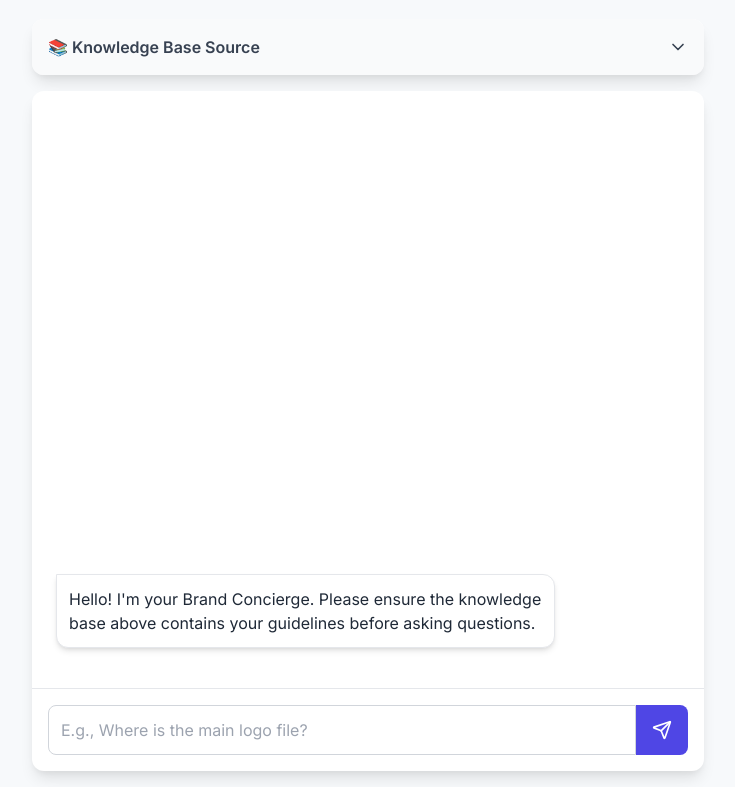
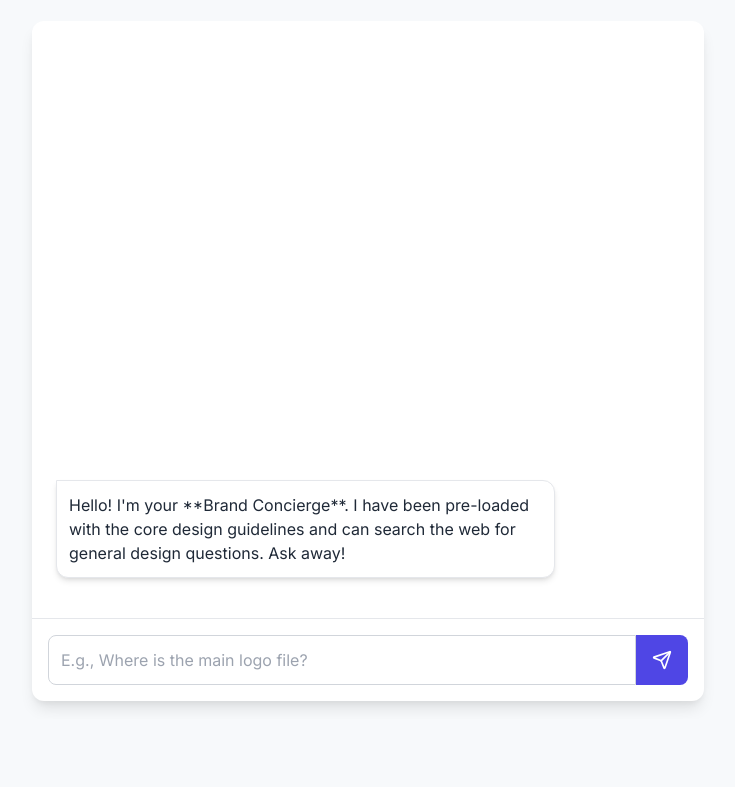
Before and after one commit to rachelboylsonsnyk/brand-concierge-hackathon, a website: page index.html in a window 1280 px wide. Shown: the part 81-868 px from the top of the page, without its empty margins (272-1007 px from the left). After the commit the page ends 800 px from the top, so only its background shows below. Drawn offline with nearby package versions, Linux system fonts and the light colour scheme.

Commit message:
Update index.html

```diff
--- a/index.html
+++ b/index.html
@@ -18,11 +18,11 @@
             padding: 1rem;
         }
         .chat-container {
-            height: 65vh;
-            max-height: 75vh;
+            height: 75vh; /* Increased height after removing KB input */
+            max-height: 80vh;
             overflow-y: auto;
             display: flex;
-            flex-direction: column-reverse; /* Start chat at the bottom */
+            flex-direction: column-reverse;
         }
         .card {
             background-color: white;
@@ -47,17 +47,6 @@
             </h1>
             <p class="text-gray-500 text-sm">Your instant guide to design guidelines and assets. Ask away!</p>
         </header>
-
-        <div id="knowledgeBaseCard" class="card rounded-xl mb-4 transition-all duration-300 overflow-hidden">
-            <button onclick="toggleKnowledgeBase()" class="w-full text-left p-4 bg-gray-50 hover:bg-gray-100 flex justify-between items-center text-gray-700 font-semibold">
-                <span>📚 Knowledge Base Source</span>
-                <i id="toggleIcon" data-lucide="chevron-down" class="w-5 h-5 transition-transform duration-300"></i>
-            </button>
-            <div id="knowledgeBaseContentWrapper" class="p-4 border-t border-gray-200 hidden">
-                <p class="text-sm text-gray-500 mb-2">Paste your design guidelines or knowledge document text below. The AI will *only* answer based on this content.</p>
-                <textarea id="knowledgeBaseInput" rows="6" class="w-full p-2 border border-gray-300 rounded-lg focus:ring-indigo-500 focus:border-indigo-500 text-sm" placeholder="Paste all your design guidelines, asset locations, and brand rules here..."></textarea>
-            </div>
-        </div>
 
         <div class="card rounded-xl flex flex-col h-[85vh]">
 
@@ -84,33 +73,21 @@
     </div>
 
     <script>
+        // Use the successful proxy endpoint
         const apiUrl = '/api/proxy';
+
+        // UI elements
         const chatMessages = document.getElementById('chatMessages');
         const userInput = document.getElementById('userInput');
         const sendButton = document.getElementById('sendButton');
         const loadingIndicator = document.getElementById('loadingIndicator');
         const errorBox = document.getElementById('errorBox');
         const errorMessageSpan = document.getElementById('errorMessage');
-        const knowledgeBaseInput = document.getElementById('knowledgeBaseInput');
-        const knowledgeBaseContentWrapper = document.getElementById('knowledgeBaseContentWrapper');
-        const toggleIcon = document.getElementById('toggleIcon');
-
-        // Example initial content for the knowledge base
-        knowledgeBaseInput.value = "KNOWLEDGE DOCUMENT:\n- The primary logo is in Google Drive: https://drive.google.com/folder/logo-files. [Link Available]\n- The brand primary color is Indigo 600 (#4f46e5).\n- Use the Inter font for all digital assets."
 
         document.addEventListener('DOMContentLoaded', () => {
-            appendMessage('bot', `Hello! I'm your Brand Concierge. Please ensure the knowledge base above contains your guidelines before asking questions.`);
-            lucide.createIcons(); // Initialize Lucide icons
+            appendMessage('bot', `Hello! I'm your **Brand Concierge**. I have been pre-loaded with the core design guidelines and can search the web for general design questions. Ask away!`);
+            lucide.createIcons();
         });
-
-        function toggleKnowledgeBase() {
-            const isHidden = knowledgeBaseContentWrapper.classList.toggle('hidden');
-            if (isHidden) {
-                toggleIcon.style.transform = 'rotate(0deg)';
-            } else {
-                toggleIcon.style.transform = 'rotate(180deg)';
-            }
-        }
 
         function displayError(message) {
             errorMessageSpan.textContent = message;
@@ -125,7 +102,8 @@
             messageElement.className = `flex ${sender === 'user' ? 'justify-end' : 'justify-start'} mb-4`;
 
             const content = document.createElement('div');
-            const formattedText = text.replace(/\[Link Available\]/, '⚠️ **[Link Available]**');
+            // Bold the link available token
+            const formattedText = text.replace(/\[Link Available\]/g, '⚠️ **[Link Available]**');
 
             content.className = `max-w-[80%] p-3 rounded-xl shadow-md ${
                 sender === 'user'
@@ -157,13 +135,7 @@
 
         async function sendMessage() {
             const query = userInput.value.trim();
-            const knowledgeBaseContent = knowledgeBaseInput.value.trim(); // Get content from the new textarea
-
             if (!query) return;
-            if (!knowledgeBaseContent) {
-                displayError("Please paste your knowledge base content into the field above before asking a question.");
-                return;
-            }
 
             appendMessage('user', query);
             userInput.value = '';
@@ -181,10 +153,8 @@
                     const fetchResponse = await fetch(apiUrl, {
                         method: 'POST',
                         headers: { 'Content-Type': 'application/json' },
-                        body: JSON.stringify({
-                            query: query,
-                            knowledgeBaseContent: knowledgeBaseContent // Send the user-provided content
-                        })
+                        // FIX: Only send the query, as the KB is now hardcoded in the backend
+                        body: JSON.stringify({ query: query })
                     });
 
                     if (fetchResponse.ok) {
@@ -205,7 +175,7 @@
                                     errorDetails = errorDetails.substring(0, 200) + '...';
                                 }
                             } catch (textError) {
-                                // Stick with statusText
+
                             }
                         }
                         throw new Error(`Backend Error (Status ${fetchResponse.status}): ${errorDetails}`);
@@ -224,7 +194,6 @@
             try {
                 const reply = result.conversational_reply || "I encountered an issue processing the request. Please try rephrasing.";
 
-                // Note: The status from the backend should be 'SUCCESS' or 'NOT_FOUND' based on api/chat.js schema
                 const link = (result.status === 'SUCCESS' && result.recommended_link && result.recommended_link !== 'None')
                              ? result.recommended_link
                              : null;
```
